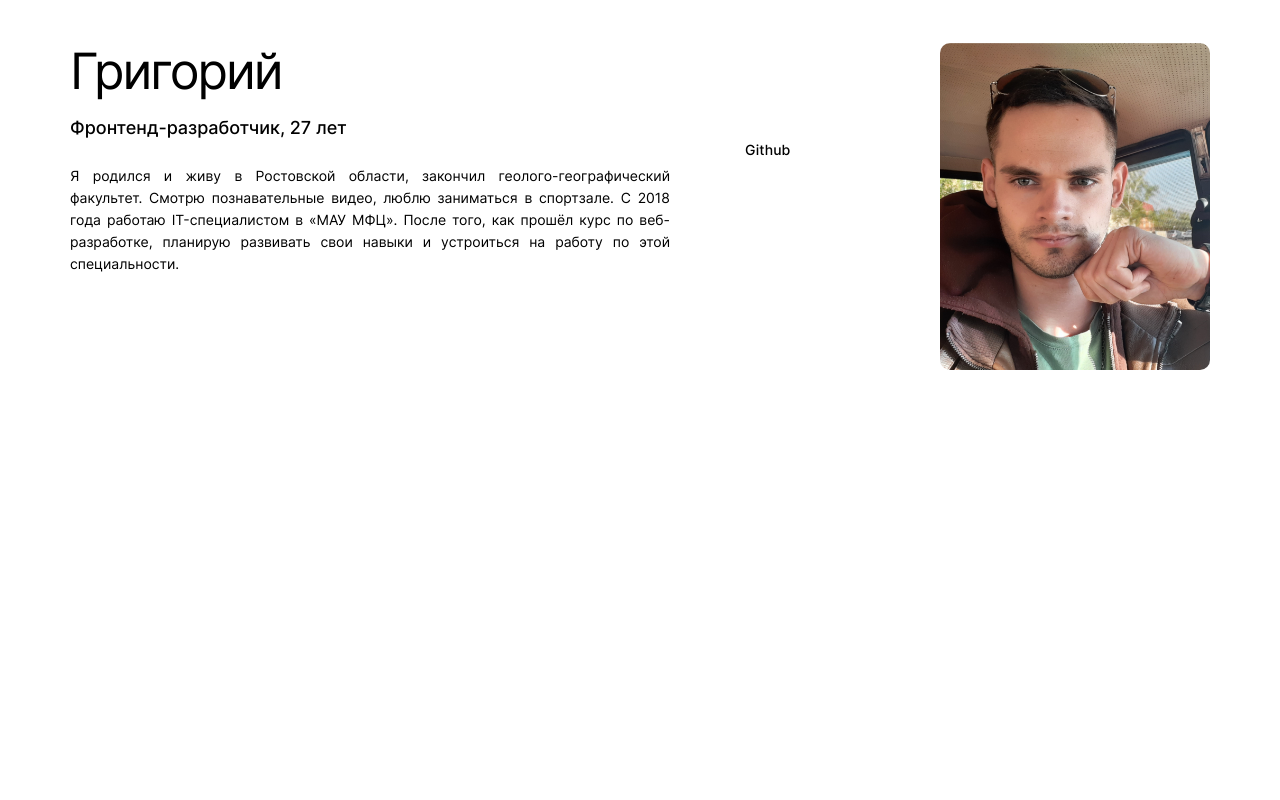
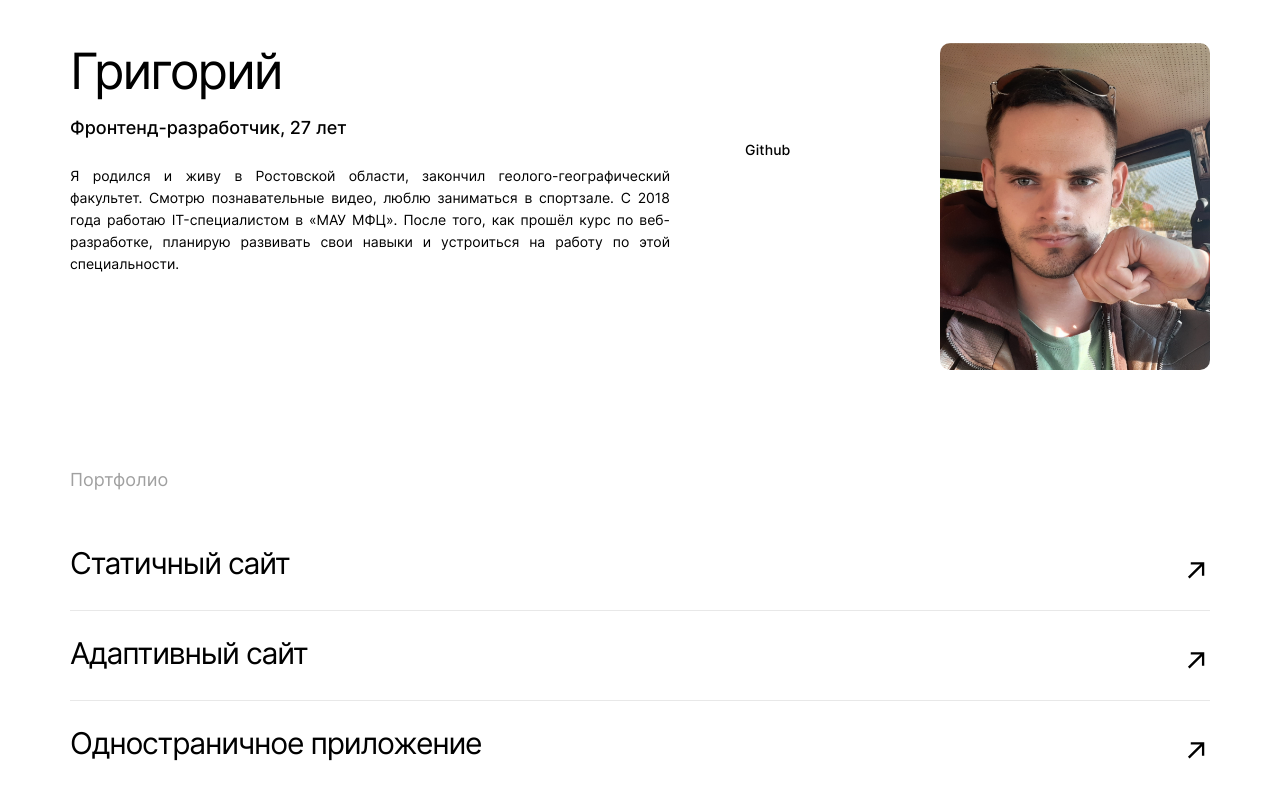
Before and after one commit to GrigoryGriko/movies-explorer-frontend, a React (Create React App) app: page / in a window 1280 px wide. Shown: the part 2063-2863 px from the top of the page. Before the commit the page ends 2543 px from the top, so only its background shows below. Built offline with nearby package versions, Linux system fonts and the light colour scheme.

Commit message:
feat: закончена верстка сеции AboutMe

```diff
--- a/src/components/Main/AboutMe/AboutMe.css
+++ b/src/components/Main/AboutMe/AboutMe.css
@@ -3,7 +3,7 @@
   justify-content: center;
   align-items: center;
   padding-top: 110px;
-  padding-bottom: 110px;
+  padding-bottom: 115px;
 
   background-color: #fff;
 }
@@ -85,3 +85,63 @@
 
   overflow: hidden;
 }
+
+.aboutMe__portfolio {
+  margin: 0;
+  margin-top: 100px;
+
+  align-self: start;
+  font-family: 'Inter';
+  font-weight: 400;
+  font-size: 18px;
+
+  color: #A0A0A0;
+}
+
+.aboutMe__list {
+  margin: 0;
+  padding: 0;
+  list-style-type: none;
+
+  margin-top: 50px;
+  width: 100%;
+}
+.aboutMe__link-item {
+  margin: 0;
+  height: 60px;
+  text-decoration: none;
+}
+.aboutMe__item {
+  font-size: 0;
+  display: flex;
+  justify-content: space-between;
+  align-items: center;
+}
+.aboutMe__item-name {
+  margin: 0;
+  height: 50px;
+  font-family: 'Inter';
+  font-weight: 400;
+  font-size: 30px;
+
+  letter-spacing: -0.04em;
+
+  color: #000000;
+}
+.aboutMe__item-arrow {
+  width: 29px;
+  height: 60px;
+
+  background-color: transparent;
+  background: url(../../../images/item-arrow.svg) no-repeat center/cover;
+  background-repeat: no-repeat;
+  background-size: auto;
+  background-position: center;
+}
+.aboutMe__list-line {
+  width: 100%;
+  height: 1px;
+  margin-top: 9px;
+  margin-bottom: 20px;
+  background: #E8E8E8;
+}
--- a/src/components/Main/AboutMe/AboutMe.js
+++ b/src/components/Main/AboutMe/AboutMe.js
@@ -28,6 +28,45 @@ function AboutMe() {
 
           <div className="aboutMe__student-avatar"></div>
         </article>
+
+        <p className="aboutMe__portfolio">Портфолио</p>
+
+        <ul className="aboutMe__list">
+          <a className="aboutMe__link-item" href="https://github.com/GrigoryGriko/how-to-learn">
+            <li className="aboutMe__item">
+              <p className="aboutMe__item-name">
+                Статичный сайт
+              </p>
+
+              <div className="aboutMe__item-arrow"></div>
+            </li>
+          </a>
+
+          <div className="aboutMe__list-line"></div>
+
+          <a className="aboutMe__link-item" href="https://github.com/GrigoryGriko/russian-travel">
+            <li className="aboutMe__item">
+              <p className="aboutMe__item-name">
+                Адаптивный сайт
+              </p>
+
+              <div className="aboutMe__item-arrow"></div>
+            </li>
+          </a>
+
+          <div className="aboutMe__list-line"></div>
+
+          <a className="aboutMe__link-item" href="https://github.com/GrigoryGriko/react-mesto-api-full-gha">
+            <li className="aboutMe__item">
+              <p className="aboutMe__item-name">
+                Одностраничное приложение
+              </p>
+
+              <div className="aboutMe__item-arrow"></div>
+            </li>
+          </a>
+        </ul>
+
       </div>
     </section>
   )
--- a/src/components/Main/Techs/Techs.css
+++ b/src/components/Main/Techs/Techs.css
@@ -57,6 +57,8 @@
 }
 .techs__item {
   margin: 0;
+  font-size: 0;
+
   display: flex;
   justify-content: center;
   align-items: center;
```
Also changed, not shown: src/images/item-arrow.svg (added).
